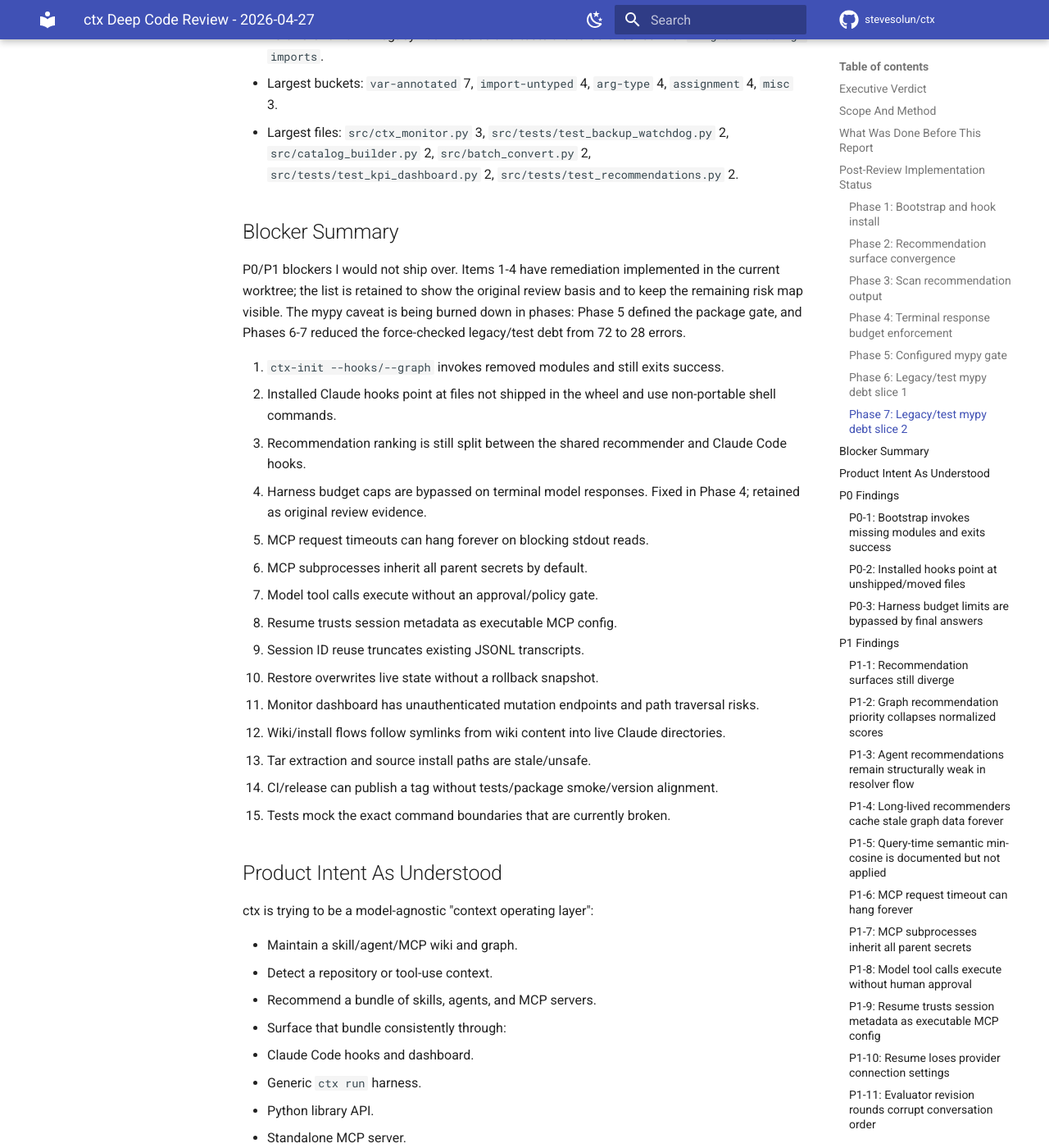
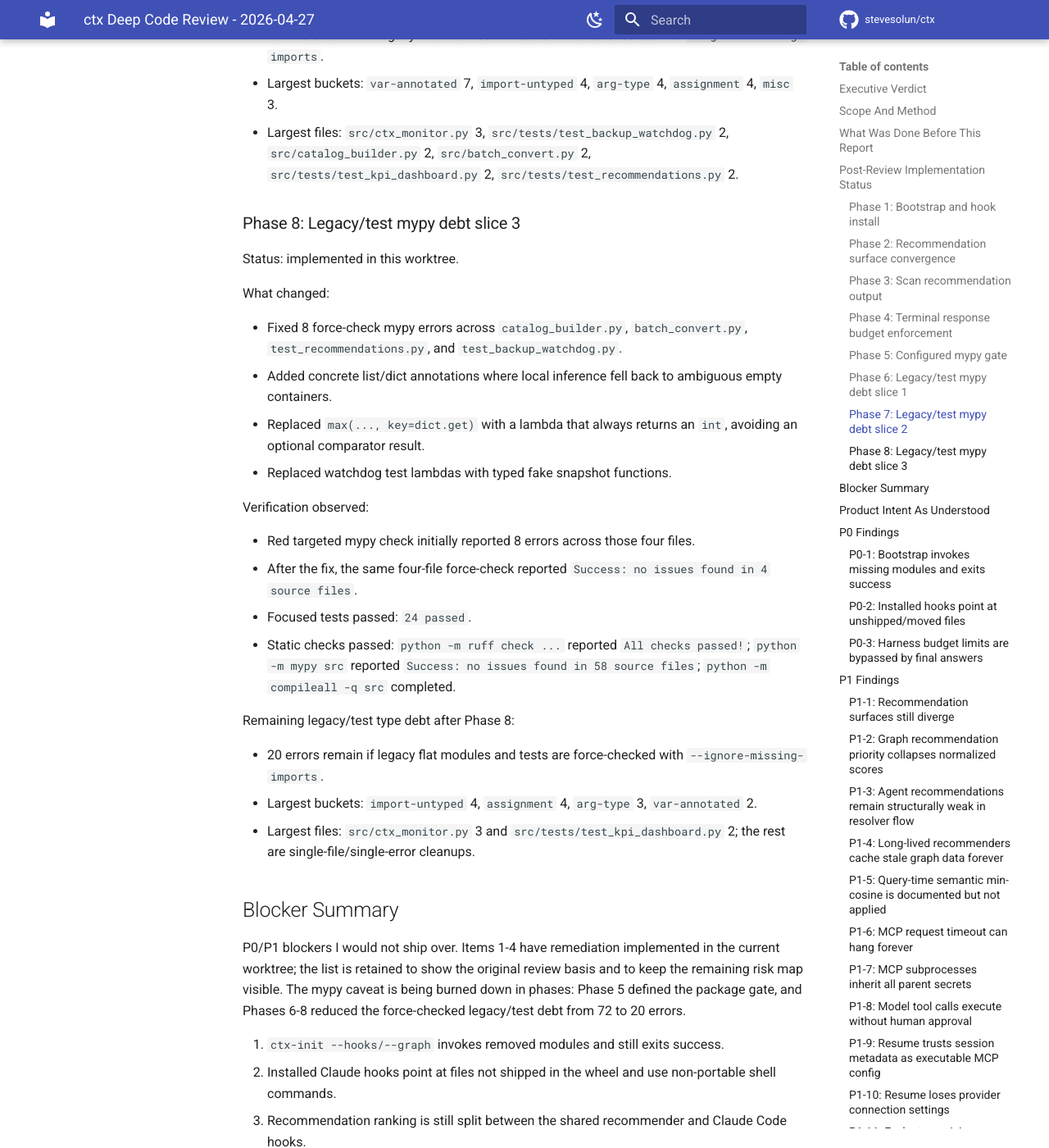
Before and after one commit to stevesolun/ctx, an MkDocs documentation site: the page built from docs/reports/ctx-million-dollar-review-2026-04-27.md, in a window 1280 px wide and 1400 px high, scrolled down 8066 px. Shown: the whole window at 82% size. Built offline with MkDocs 1.6.1 and Material for MkDocs 9.7.7, drawn with Linux system fonts in a browser that asks for light colours; comment, search, counter and statistics services are not loaded.

Commit message:
chore: reduce legacy mypy debt slice three

```diff
--- a/docs/reports/ctx-million-dollar-review-2026-04-27.md
+++ b/docs/reports/ctx-million-dollar-review-2026-04-27.md
@@ -216,9 +216,33 @@ Remaining legacy/test type debt after Phase 7:
 - Largest buckets: `var-annotated` 7, `import-untyped` 4, `arg-type` 4, `assignment` 4, `misc` 3.
 - Largest files: `src/ctx_monitor.py` 3, `src/tests/test_backup_watchdog.py` 2, `src/catalog_builder.py` 2, `src/batch_convert.py` 2, `src/tests/test_kpi_dashboard.py` 2, `src/tests/test_recommendations.py` 2.
 
+### Phase 8: Legacy/test mypy debt slice 3
+
+Status: implemented in this worktree.
+
+What changed:
+
+- Fixed 8 force-check mypy errors across `catalog_builder.py`, `batch_convert.py`, `test_recommendations.py`, and `test_backup_watchdog.py`.
+- Added concrete list/dict annotations where local inference fell back to ambiguous empty containers.
+- Replaced `max(..., key=dict.get)` with a lambda that always returns an `int`, avoiding an optional comparator result.
+- Replaced watchdog test lambdas with typed fake snapshot functions.
+
+Verification observed:
+
+- Red targeted mypy check initially reported 8 errors across those four files.
+- After the fix, the same four-file force-check reported `Success: no issues found in 4 source files`.
+- Focused tests passed: `24 passed`.
+- Static checks passed: `python -m ruff check ...` reported `All checks passed!`; `python -m mypy src` reported `Success: no issues found in 58 source files`; `python -m compileall -q src` completed.
+
+Remaining legacy/test type debt after Phase 8:
+
+- 20 errors remain if legacy flat modules and tests are force-checked with `--ignore-missing-imports`.
+- Largest buckets: `import-untyped` 4, `assignment` 4, `arg-type` 3, `var-annotated` 2.
+- Largest files: `src/ctx_monitor.py` 3 and `src/tests/test_kpi_dashboard.py` 2; the rest are single-file/single-error cleanups.
+
 ## Blocker Summary
 
-P0/P1 blockers I would not ship over. Items 1-4 have remediation implemented in the current worktree; the list is retained to show the original review basis and to keep the remaining risk map visible. The mypy caveat is being burned down in phases: Phase 5 defined the package gate, and Phases 6-7 reduced the force-checked legacy/test debt from 72 to 28 errors.
+P0/P1 blockers I would not ship over. Items 1-4 have remediation implemented in the current worktree; the list is retained to show the original review basis and to keep the remaining risk map visible. The mypy caveat is being burned down in phases: Phase 5 defined the package gate, and Phases 6-8 reduced the force-checked legacy/test debt from 72 to 20 errors.
 
 1. `ctx-init --hooks/--graph` invokes removed modules and still exits success.
 2. Installed Claude hooks point at files not shipped in the wheel and use non-portable shell commands.
```
Also changed, not shown: 4 other files.
